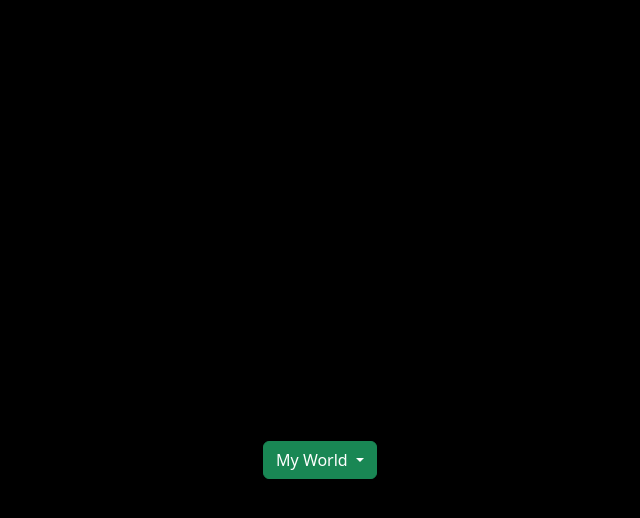
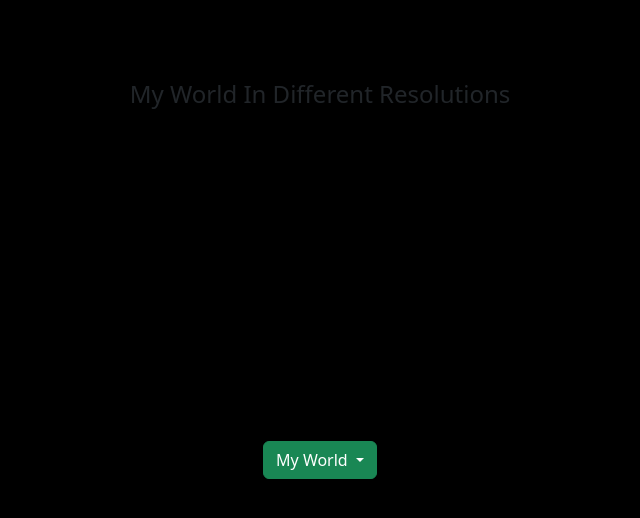
Before and after one commit to kaungsan-developer/Mini-Tiny, a plain HTML site: page index.html in a window 1280 px wide. Shown: the whole page, without its empty margins (320-960 px from the left). Drawn offline with nearby package versions, Linux system fonts and the light colour scheme.

Commit message:
add heading

```diff
--- a/index.html
+++ b/index.html
@@ -16,7 +16,7 @@
   </head>
   <body>
     <!-- <i class="fa-solid fa-heart"></i> -->
-
+    <h4>My World In Different Resolutions</h4>
     <div class="mt-5">
       <img src="" alt="" id="myImg" />
       <div class="">
--- a/style.css
+++ b/style.css
@@ -4,6 +4,11 @@ body {
   display: flex;
   justify-content: center;
   align-items: center;
+}
+h4 {
+  position: absolute;
+  top: 10%;
+  margin: 0px auto;
 }
 .you {
   color: white;
```
